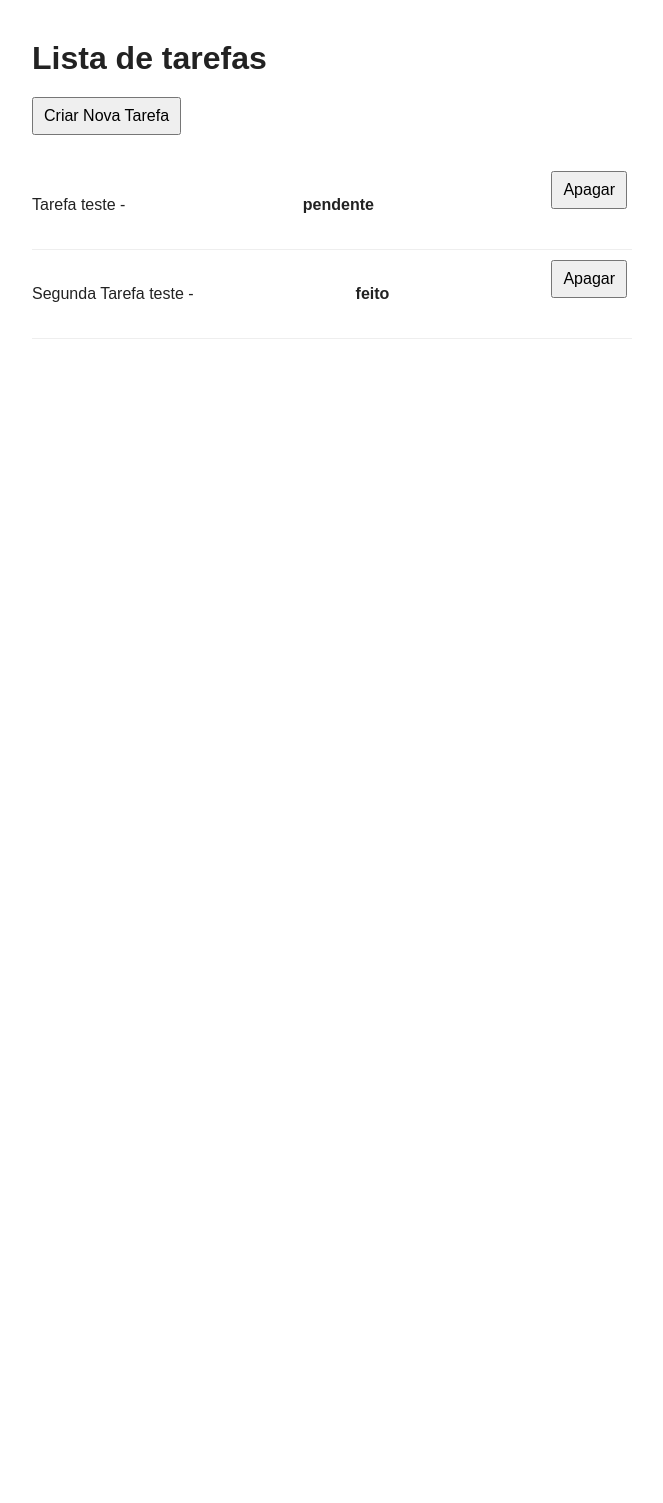
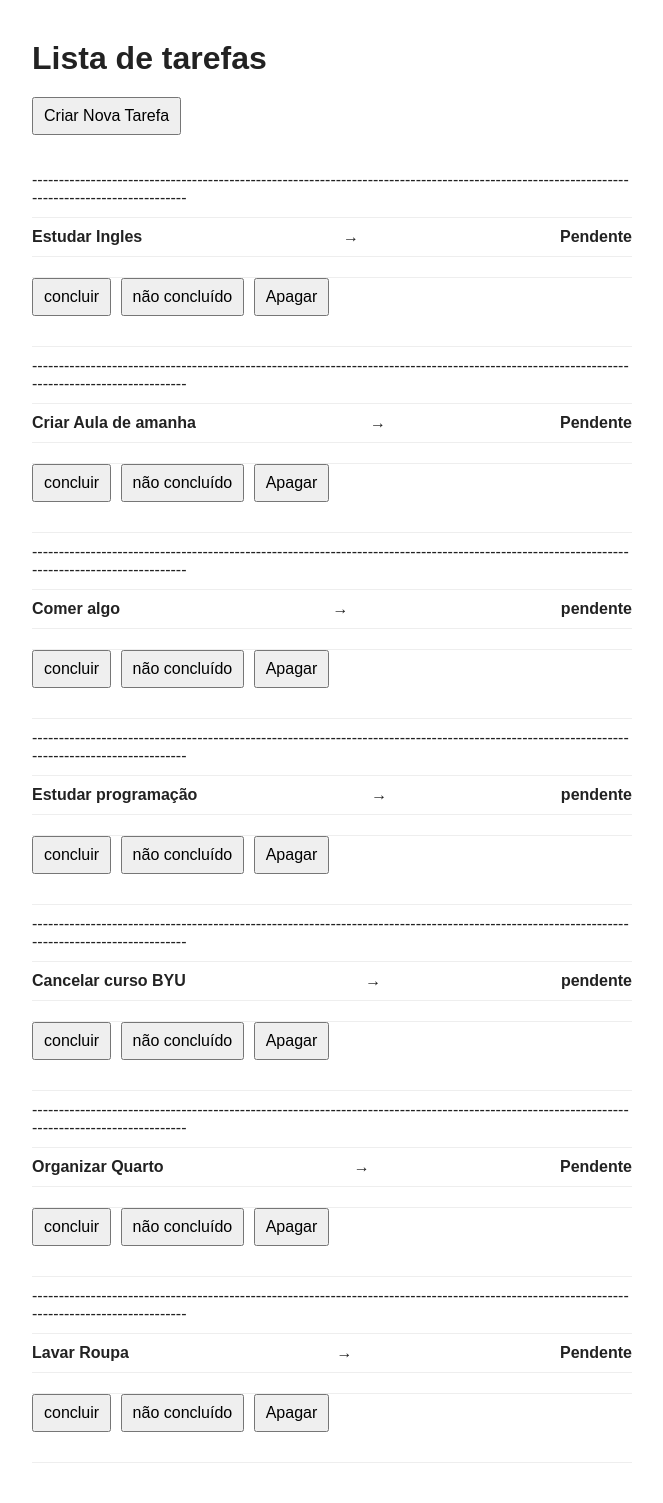
Before and after one commit to lucasmunozdeassis/python-task-manager, a Flask app: page / in a window 1280 px wide. Shown: the whole page, without its empty margins (308-971 px from the left). Before the commit the page ends 339 px from the top, so only its background shows below. Run offline with Flask 3, Linux system fonts and the light colour scheme.

Commit message:
adição de botões de concluir e tornar pendente

```diff
--- a/app.py
+++ b/app.py
@@ -2,6 +2,47 @@ from flask import Flask, redirect, request, url_for, render_template
 import json
 
 app = Flask(__name__)
+
+@app.route("/concluir", methods=["POST"])
+def concluir():
+    titulo_tarefa = request.form.get("titulo")
+
+    try:
+        with open("tarefas.json", "r", encoding="utf-8") as f:
+            lista_tarefas = json.load(f)
+    except (FileNotFoundError, json.JSONDecodeError):
+        lista_tarefas = []
+
+    for tarefa in lista_tarefas:
+        if tarefa.get("titulo") == titulo_tarefa:
+            tarefa["status"] = "concluído"
+            break
+
+    with open("tarefas.json", "w", encoding="utf-8") as f:
+        json.dump(lista_tarefas, f, ensure_ascii=False, indent=4)
+
+    return redirect(url_for("home"))
+
+@app.route("/desconcluir", methods=["POST"])
+def desconcluir():
+    titulo_tarefa = request.form.get("titulo")
+
+    try:
+        with open("tarefas.json", "r", encoding="utf-8") as f:
+            lista_tarefas = json.load(f)
+    except (FileNotFoundError, json.JSONDecodeError):
+        lista_tarefas = []
+
+    for tarefa in lista_tarefas:
+        if tarefa.get("titulo") == titulo_tarefa:
+            tarefa["status"] = "Pendente"
+            break
+
+    with open("tarefas.json", "w", encoding="utf-8") as f:
+        json.dump(lista_tarefas, f, ensure_ascii=False, indent=4)
+
+    return redirect(url_for("home"))
+
 
 @app.route("/")
 def home():
--- a/static/style.css
+++ b/static/style.css
@@ -37,4 +37,5 @@ li {
 
 button {
     cursor: pointer;
+
 }
--- a/tarefas.json
+++ b/tarefas.json
@@ -1,10 +1,30 @@
 [
     {
-        "titulo": "Tarefa teste",
+        "titulo": "Estudar Ingles",
+        "status": "Pendente"
+    },
+    {
+        "titulo": "Criar Aula de amanha",
+        "status": "Pendente"
+    },
+    {
+        "titulo": "Comer algo",
         "status": "pendente"
     },
     {
-        "titulo": "Segunda Tarefa teste ",
-        "status": "feito"
+        "titulo": "Estudar programação",
+        "status": "pendente"
+    },
+    {
+        "titulo": "Cancelar curso BYU",
+        "status": "pendente"
+    },
+    {
+        "titulo": " Organizar Quarto ",
+        "status": "Pendente"
+    },
+    {
+        "titulo": "Lavar Roupa",
+        "status": "Pendente"
     }
 ]
--- a/templates/index.html
+++ b/templates/index.html
@@ -12,14 +12,26 @@
         <button type="button">Criar Nova Tarefa</button>
     </a>
     <ul>
+
     {% for tarefa in tarefas %}
-        <li>
-            {{ tarefa.titulo }} - <strong>{{ tarefa.status }}</strong>
+    <li>---------------------------------------------------------------------------------------------------------------------------------------------</li>
+    <li>
+            <strong>{{ tarefa.titulo }}</strong> <strong>→</strong> <strong>{{ tarefa.status }}</strong>
+            <li></li>
 
+            <form action="{{ url_for('concluir') }}" method="post" style="display:inline;">
+                <input type="hidden" name="titulo" value="{{ tarefa.titulo }}">
+                <button type="submit">concluir</button>
+            </form>
+            <form action="{{ url_for('desconcluir') }}" method="post" style="display:inline;">
+                <input type="hidden" name="titulo" value="{{ tarefa.titulo }}">
+                <button type="submit">não concluído</button>
+            </form>
             <form action="{{ url_for('deletar') }}" method="post" style="display:inline;">
                 <input type="hidden" name="titulo" value="{{ tarefa.titulo }}">
                 <button type="submit">Apagar</button>
             </form>
+            <li></li>
         </li>
     {% endfor %}
 </ul>
```
